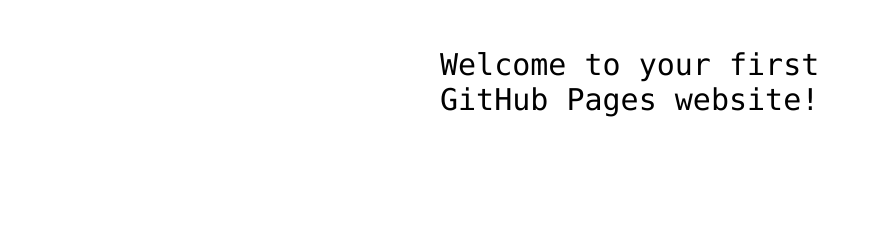
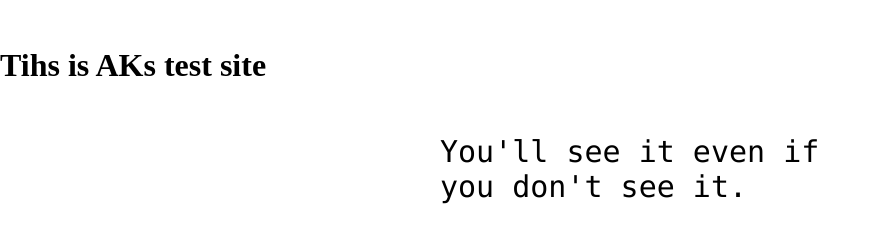
Before and after one commit to AK-system/hello-world, a plain HTML site: page index.html in a window 1280 px wide. Shown: the part 341-584 px from the top of the page, without its empty margins (0-895 px from the left). Drawn offline with Linux system fonts and the light colour scheme.

Commit message:
Update index.html

```diff
--- a/index.html
+++ b/index.html
@@ -2,9 +2,9 @@
 
 <html>
 <head>
-  <meta http-equiv="Content-Type" content="text/html; charset=utf-8"/>
-  <title>my-first-website</title>
-  <LINK href="styles.css" rel="stylesheet" type="text/css">
+<meta http-equiv="Content-Type" content="text/html; charset=utf-8"/>
+<title>my-first-website</title>
+<LINK href="styles.css" rel="stylesheet" type="text/css">
 </head>
 
 <body>
@@ -12,7 +12,7 @@
 <img src="https://octodex.github.com/images/daftpunktocat-thomas.gif" id="octocat" alt="octocat-gif" />
 
 <!-- Change this code here by copy and pasting your template on line 15 -->
-<p>Welcome to your first GitHub Pages website!</p>
-
+<h1>Tihs is AKs test site </h1>
+<p>You'll see it even if you don't see it.</p>
 </body>
 </html>
```
